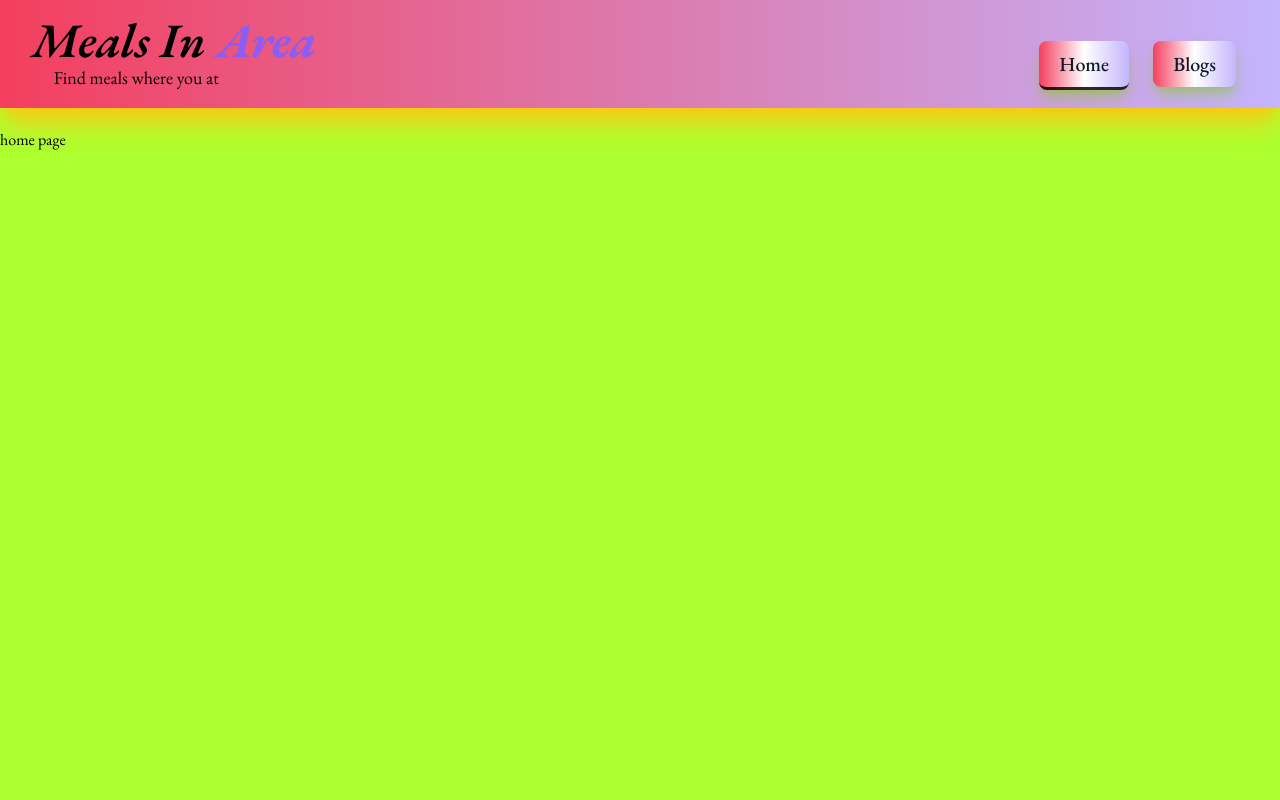
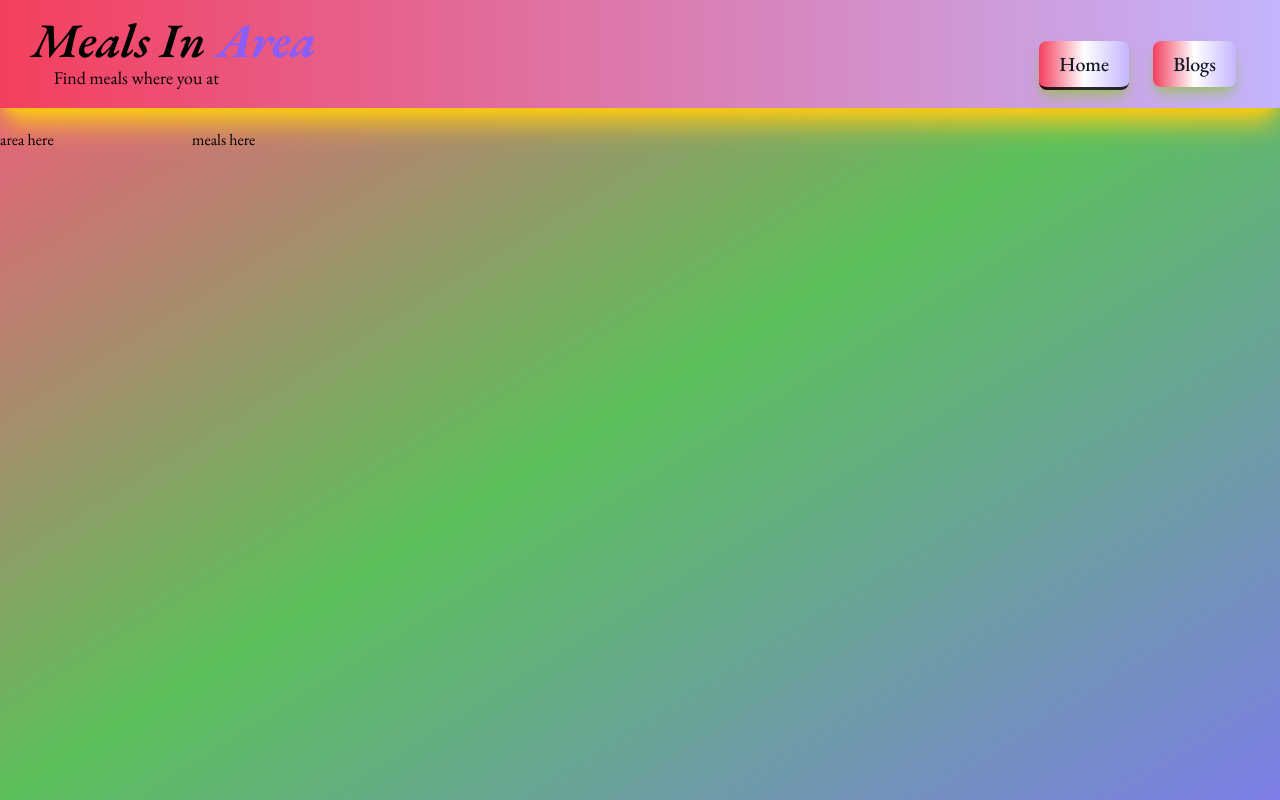
Before and after one commit to pally0091/meal_area, a React (Vite) app: page / in a window 1280 px wide. Built offline with nearby package versions, Linux system fonts and the light colour scheme.

Commit message:
structure ready and background set

```diff
--- a/index.html
+++ b/index.html
@@ -14,7 +14,7 @@
     <link rel="shortcut icon" href="/public/favicon.ico" type="image/x-icon">
     <title>Meals in Area</title>
   </head>
-  <body class="transition-all duration-500">
+  <body class="transition-all duration-500 h-screen">
     <div id="root"></div>
     <script type="module" src="/src/main.jsx"></script>
   </body>
--- /dev/null
+++ b/src/Components/Areas.jsx
@@ -0,0 +1,11 @@
+import React from 'react';
+
+const Areas = () => {
+    return (
+        <div>
+            area here
+        </div>
+    );
+};
+
+export default Areas;
--- a/src/Components/Home.jsx
+++ b/src/Components/Home.jsx
@@ -1,9 +1,16 @@
 import React from 'react';
+import Areas from './Areas';
+import Meals from './Meals';
 
 const Home = () => {
     return (
-        <div>
-            home page
+        <div className='flex flex-row justify-between'>
+            <div className='w-[15%]'>
+                <Areas></Areas>
+            </div>
+            <div className='w-[85%]'>
+                <Meals></Meals>
+            </div>
         </div>
     );
 };
--- /dev/null
+++ b/src/Components/Meals.jsx
@@ -0,0 +1,11 @@
+import React from 'react';
+
+const Meals = () => {
+    return (
+        <div>
+            meals here
+        </div>
+    );
+};
+
+export default Meals;
--- a/src/index.css
+++ b/src/index.css
@@ -1,8 +1,4 @@
-body {
-  margin: 0;
-  font-family: 'Dosis', sans-serif;
-  background-color: greenyellow;
-}
+
 @tailwind base;
 @tailwind components;
 @tailwind utilities;
@@ -10,7 +6,9 @@ body {
 body {
   margin: 0;
   font-family: 'EB Garamond', serif;
-  background-color: greenyellow;
+  background-image: linear-gradient(to bottom right, #fc547e, #5bc05b, #7d7de7);
+  background-repeat: no-repeat;
+  background-size: cover;
 }
 a.active{
   border-bottom: 3px solid black;
```
